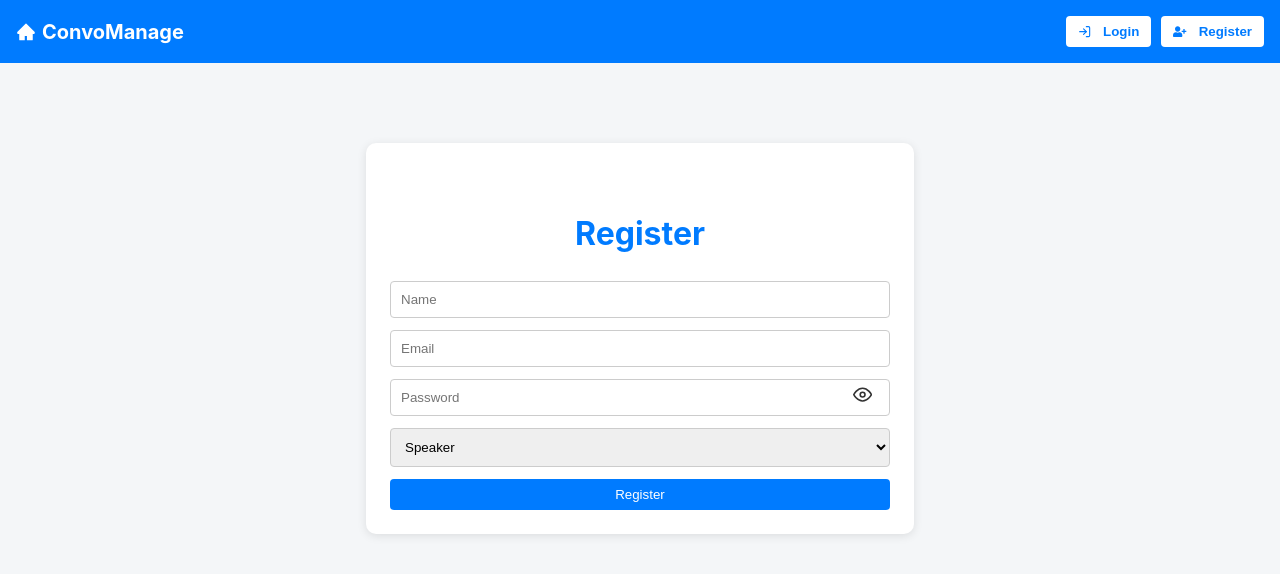
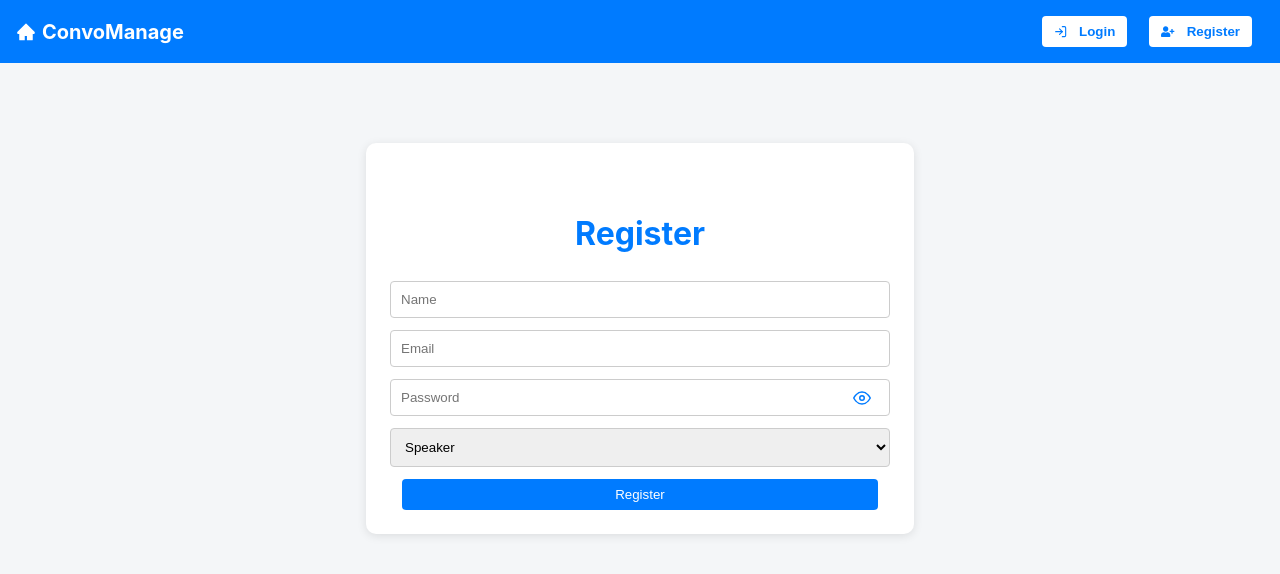
Before and after one commit to Abhishek-Sharma-00/ConvoManage-Project, a React (Create React App) app in the folder ConvoManage/client/: page /register in a window 1280 px wide. Shown: the top 574 px of the page. Built offline with nearby package versions, Linux system fonts and the light colour scheme.

Commit message:
Made some changes

```diff
--- a/ConvoManage/client/src/pages/ForgotPassword.jsx
+++ b/ConvoManage/client/src/pages/ForgotPassword.jsx
@@ -16,6 +16,7 @@ const ForgotPassword = () => {
   };
 
   return (
+    <div className="container">
     <form onSubmit={handleSubmit}>
       <h2>Forgot Password</h2>
       <input
@@ -27,6 +28,7 @@ const ForgotPassword = () => {
       />
       <button type="submit">Send Reset Link</button>
     </form>
+    </div>
   );
 };
 
--- a/ConvoManage/client/src/pages/Register.jsx
+++ b/ConvoManage/client/src/pages/Register.jsx
@@ -62,7 +62,7 @@ const Register = () => {
           <button
             type="button"
             onClick={() => setShowPassword(!showPassword)}
-            className="toggle-password"
+            className="toggle-btn"
             aria-label="Toggle password visibility"
           >
             {showPassword ? <FiEyeOff /> : <FiEye />}
--- a/ConvoManage/client/src/styles.css
+++ b/ConvoManage/client/src/styles.css
@@ -210,7 +210,7 @@ li {
 
 button {
   padding: 8px 12px;
-  /* margin: 0 0.75rem; */
+  margin: 0 0.75rem;
   border: none;
   border-radius: 4px;
   background-color: #007bff;
@@ -220,7 +220,7 @@ button {
 
 .password-wrapper .toggle-btn {
   position: absolute;
-  right: 8px;
+  right: -5px;
   top: 2px;
   background: none;
   border: none;
```
